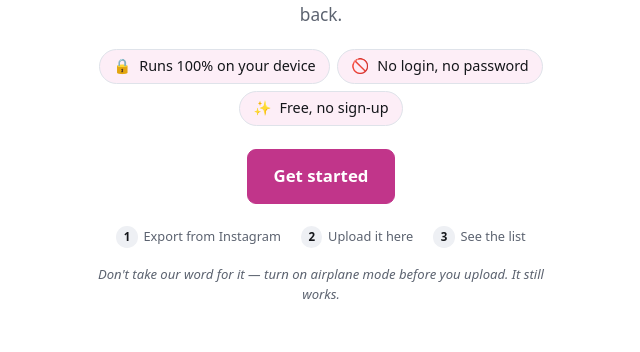
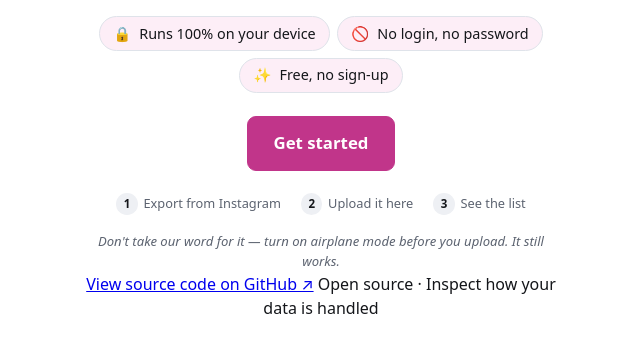
Before and after one commit to safibadi/Insta, a plain HTML site: page index.html in a window 1280 px wide. Shown: the part 328-680 px from the top of the page, without its empty margins (319-959 px from the left). Drawn offline with Linux system fonts and the light colour scheme.

Commit message:
Add public source-code link to homepage

```diff
--- a/index.html
+++ b/index.html
@@ -64,6 +64,11 @@
       <p class="hero__proof">
         Don't take our word for it — turn on airplane mode before you upload.
         It still works.
+      </p>
+
+      <p class="hero__source">
+        <a href="https://github.com/safibadi/Insta" target="_blank" rel="noopener noreferrer">View source code on GitHub ↗</a>
+        <span>Open source · Inspect how your data is handled</span>
       </p>
     </div>
   </section>
```
